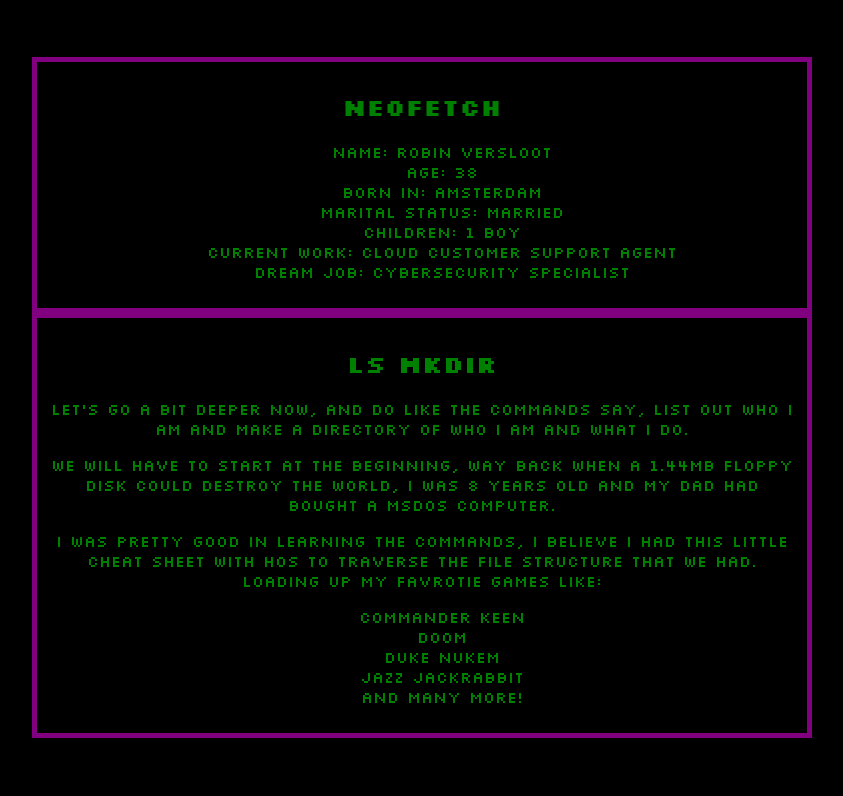
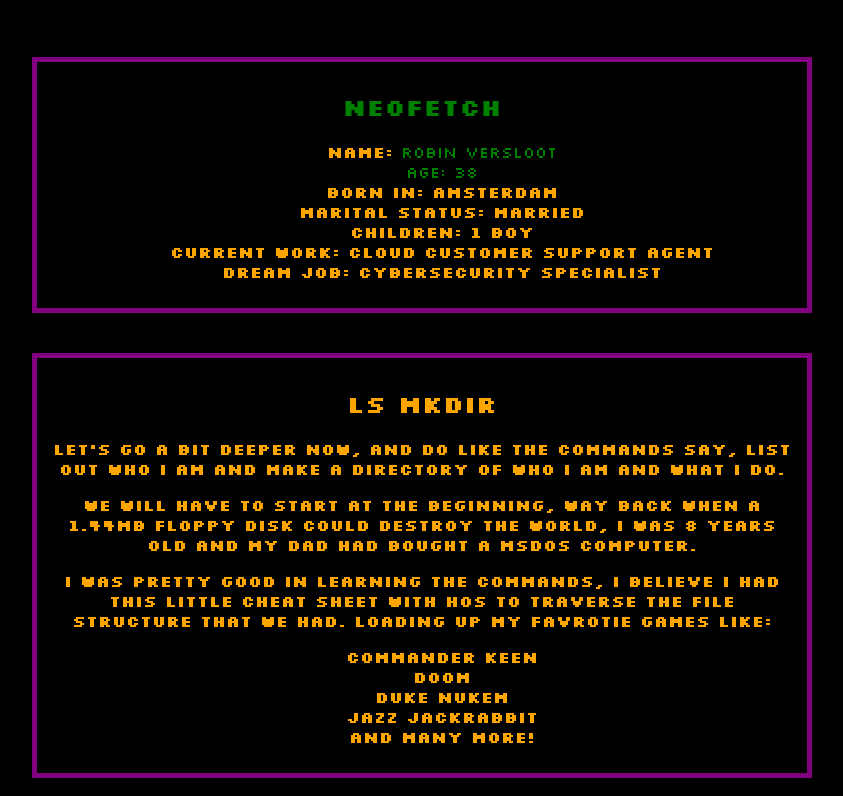
Before and after one commit to RobinV87/website, a plain HTML site: page index.html in a window 1280 px wide. Shown: the part 742-1538 px from the top of the page, without its empty margins (218-1061 px from the left). Before the commit the page ends 1498 px from the top, so only its background shows below. Drawn offline with Linux system fonts and the light colour scheme.

Commit message:
Update index.html
updated some swag

```diff
--- a/index.html
+++ b/index.html
@@ -64,26 +64,29 @@
   <div class="facts">
     <h2>Neofetch</h2>
     <ul>
-      <li>Name: Robin Versloot</li>
+      <li><b>Name:</b> Robin Versloot</li>
       <li id="age"></li>
-      <li>Born in: Amsterdam</li>
-      <li>Marital Status: Married</li>
-      <li>Children: 1 Boy</li>
-      <li>Current work: Cloud Customer Support Agent</li>
-      <li>Dream job: Cybersecurity Specialist</li>
+      <li><b>Born in:<b/> Amsterdam</li>
+      <li><b>Marital Status:</b> Married</li>
+      <li><b>Children:</b> 1 Boy</li>
+      <li><b>Current work:</b> Cloud Customer Support Agent</li>
+      <li><b>Dream job: </b>Cybersecurity Specialist</li>
     </ul>
   </div>
 
+  <br>
+  <br>
+
   <div class="bodyText">
     <h2>LS MKDIR</h2>
-      <p>Let's go a bit deeper now, and do like the commands say, list out who I am and make a directory of who I am and what I do.</p>
-      <p>We will have to start at the beginning, way back when a 1.44MB floppy disk could destroy the world, I was 8 years old and my dad had bought a MSDOS computer.</p>
-      <p>I was pretty good in learning the commands, I believe I had this little cheat sheet with hos to traverse the file structure that we had. Loading up my favrotie games like:</p>
+      <p>Let's go a bit deeper now, and do like the commands say, <b>list out</b> who I am and make a <b>directory</b> of who I am and what I do.</p>
+      <p>We will have to start at the beginning, way back when a <b>1.44MB floppy disk</b> could destroy the world, I was 8 years old and my dad had bought a <b>MSDOS computer.</b></p>
+      <p>I was pretty good in learning the <b>commands</b>, I believe I had this little cheat sheet with hos to traverse the <b>file structure</b> that we had. Loading up my favrotie games like:</p>
       <ul>
-        <li>Commander Keen</li>
-        <li>Doom</li>
-        <li>Duke Nukem</li>
-        <li>Jazz Jackrabbit</li>
+        <li><b>Commander Keen</b></li>
+        <li><b>Doom</b></li>
+        <li><b>Duke Nukem</b></li>
+        <li><b>Jazz Jackrabbit</b></li>
         <li>And many more!</li>
       </ul>
   </div>
```
